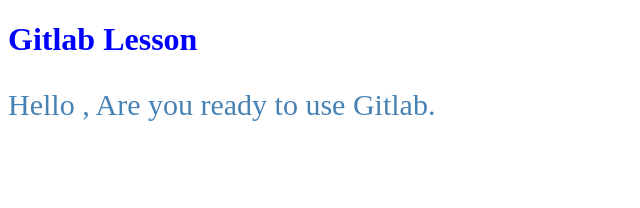
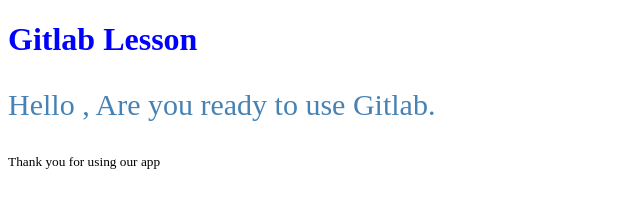
Before and after one commit to phuemyatthwe/githublesson1, a plain HTML site: page index.html in a window 1280 px wide. Shown: the whole page, without its empty margins (0-640 px from the left). Drawn offline with Linux system fonts and the light colour scheme.

Commit message:
M from githubsite app index.html

```diff
--- a/index.html
+++ b/index.html
@@ -16,5 +16,6 @@
 <body>
 	<h1>Gitlab Lesson</h1>
     <p>Hello , Are you ready to use Gitlab.</p>
+   <small>Thank you for using our app</small>
 </body>
 </html>
```
